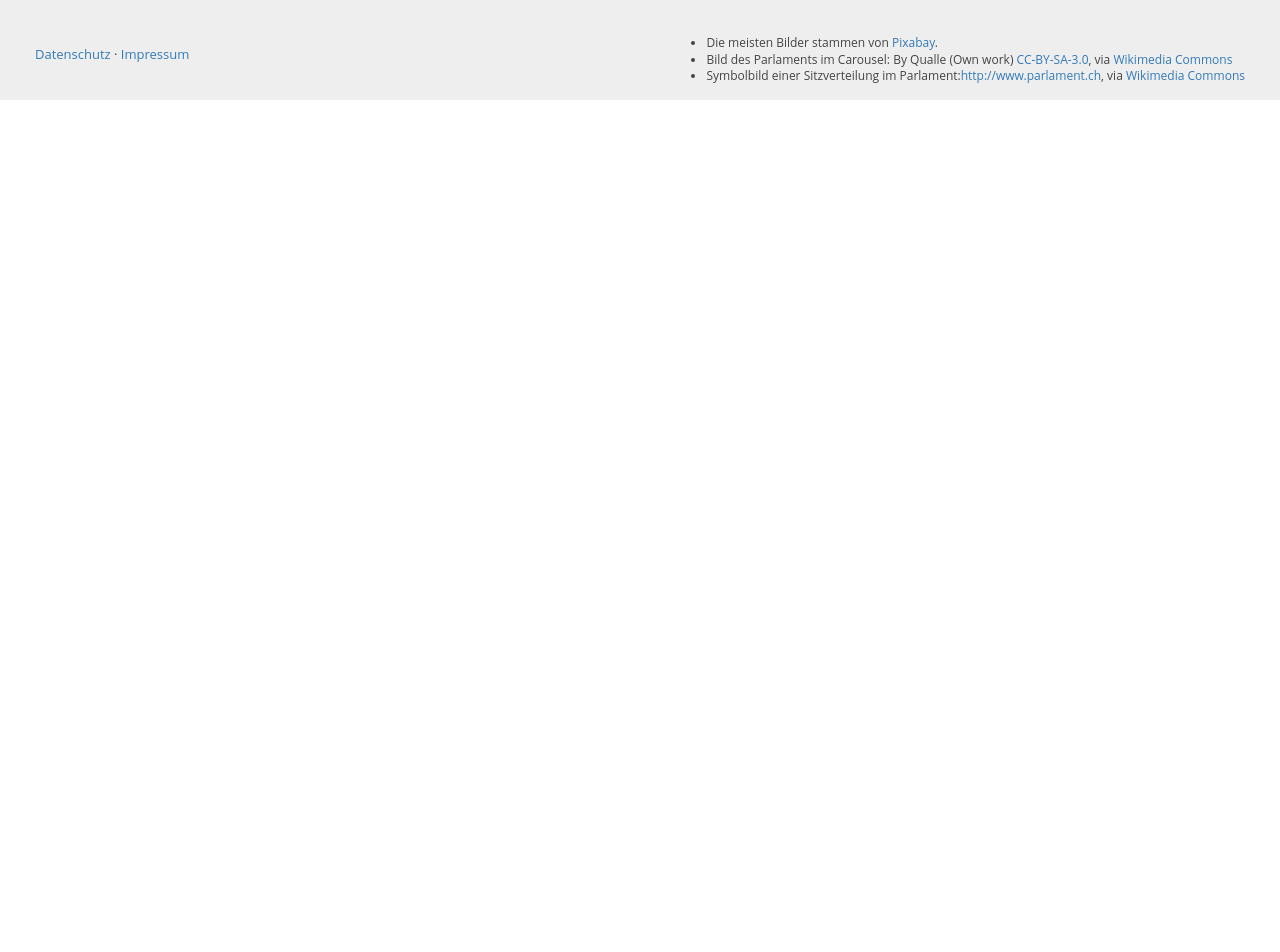
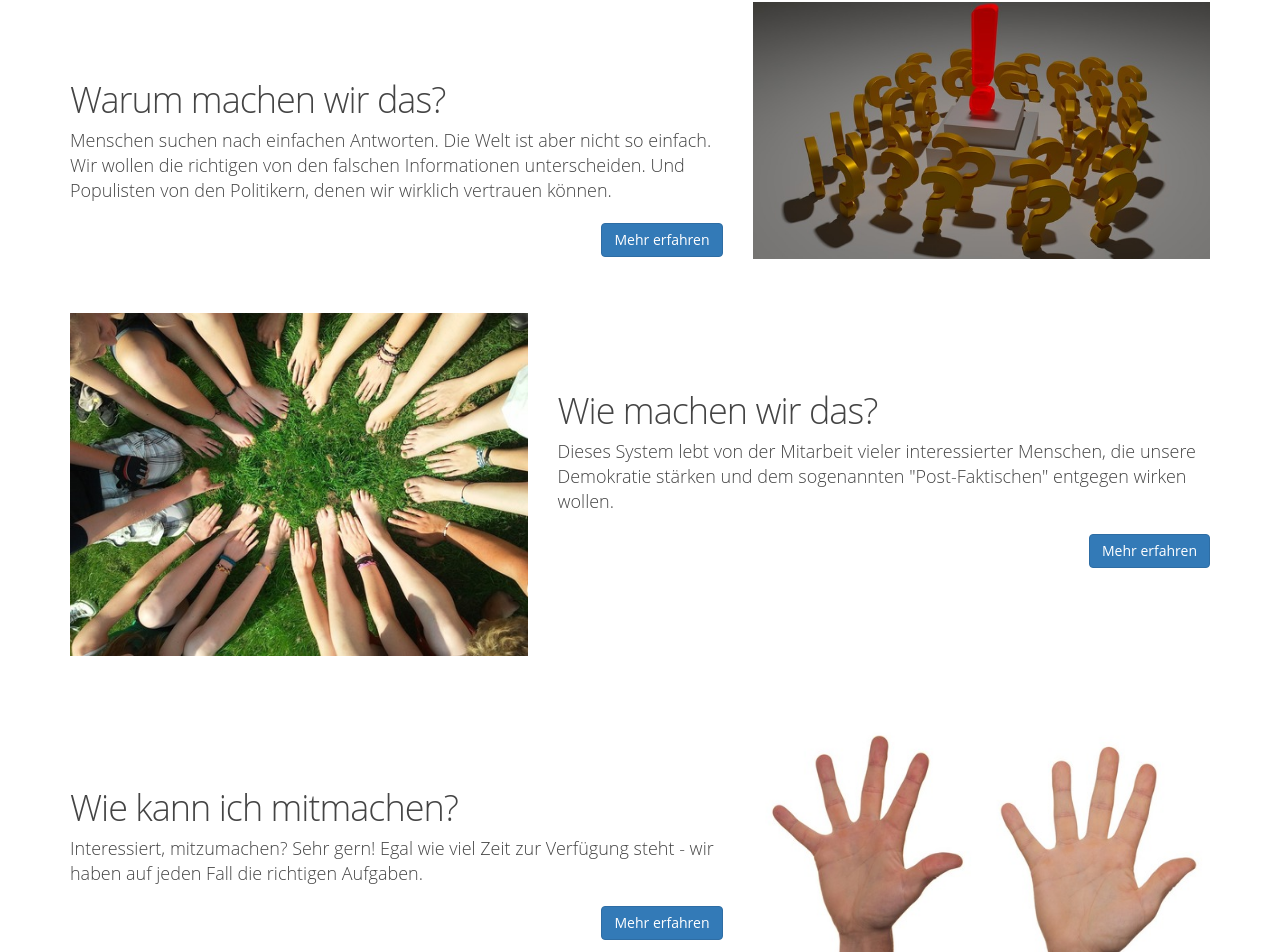
Before and after one commit to jschirrmacher/trustfact, a React app: page / in a window 1280 px wide. Shown: the part 977-1929 px from the top of the page. Before the commit the page ends 1077 px from the top, so only its background shows below. Built offline with nearby package versions, Linux system fonts and the light colour scheme; no server answers.

Commit message:
Added missing parts of Marketing block

```diff
--- a/src/Marketing.js
+++ b/src/Marketing.js
@@ -35,6 +35,47 @@ export default class Marketing extends React.Component {
                         <p><a className="btn btn-default" href="apply" role="button">Zu den Parteien »</a></p>
                     </Col>
                 </Row>
+
+                <hr className="featurette-divider" />
+
+                <Row className="featurette">
+                    <Col md={7}>
+                        <h2 className="featurette-heading">Warum machen wir das{'?'}</h2>
+                        <p className="lead">Menschen suchen nach einfachen Antworten. Die Welt ist aber nicht so einfach.
+                            Wir wollen die richtigen von den falschen Informationen unterscheiden.
+                            Und Populisten von den Politikern, denen wir wirklich vertrauen können.</p>
+                        <a href="apply" className="btn btn-primary pull-right">Mehr erfahren</a>
+                    </Col>
+                    <Col md={5}>
+                        <img className="featurette-image img-responsive center-block" alt="" src="/img/FragenUndAntworten.jpg" />
+                    </Col>
+                </Row>
+
+                <Row className="featurette">
+                    <Col md={5}>
+                        <img class="featurette-image img-responsive center-block" alt="" src="/img/Zusammenarbeit.jpg" />
+                    </Col>
+                    <Col md={7}>
+                        <h2 className="featurette-heading">Wie machen wir das{'?'}</h2>
+                        <p className="lead">Dieses System lebt von der Mitarbeit vieler interessierter Menschen,
+                            die unsere Demokratie stärken und dem sogenannten "Post-Faktischen" entgegen wirken wollen.
+                        </p>
+                        <a href="apply" className="btn btn-primary pull-right">Mehr erfahren</a>
+                    </Col>
+                </Row>
+
+                <Row className="featurette">
+                    <Col md={7}>
+                        <h2 className="featurette-heading">Wie kann ich mitmachen{'?'}</h2>
+                        <p className="lead">Interessiert, mitzumachen{'?'} Sehr gern!
+                            Egal wie viel Zeit zur Verfügung steht - wir haben auf jeden Fall die richtigen Aufgaben.
+                        </p>
+                        <a href="apply" className="btn btn-primary pull-right">Mehr erfahren</a>
+                    </Col>
+                    <Col md={5}>
+                        <img className="featurette-image img-responsive center-block" alt="" src="/img/volunteer.jpg" />
+                    </Col>
+                </Row>
             </div>
         )
     }
```
